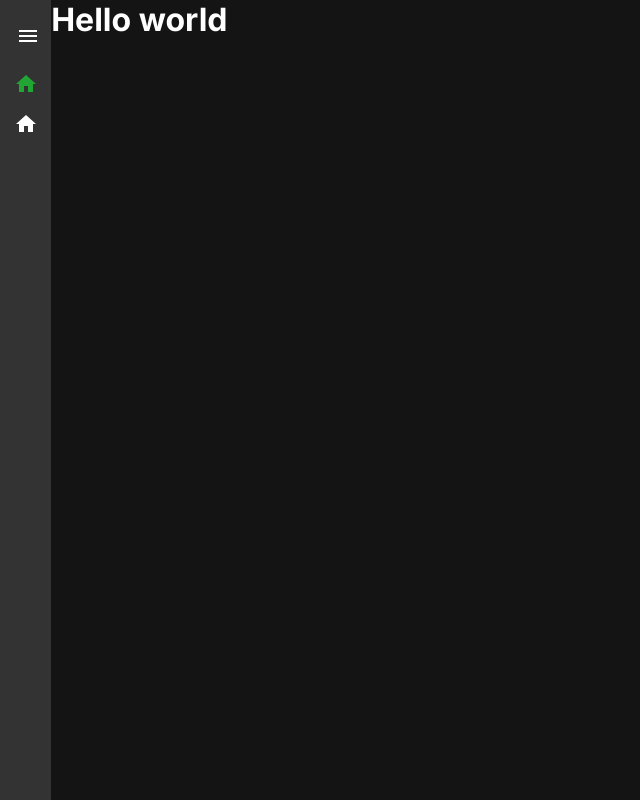
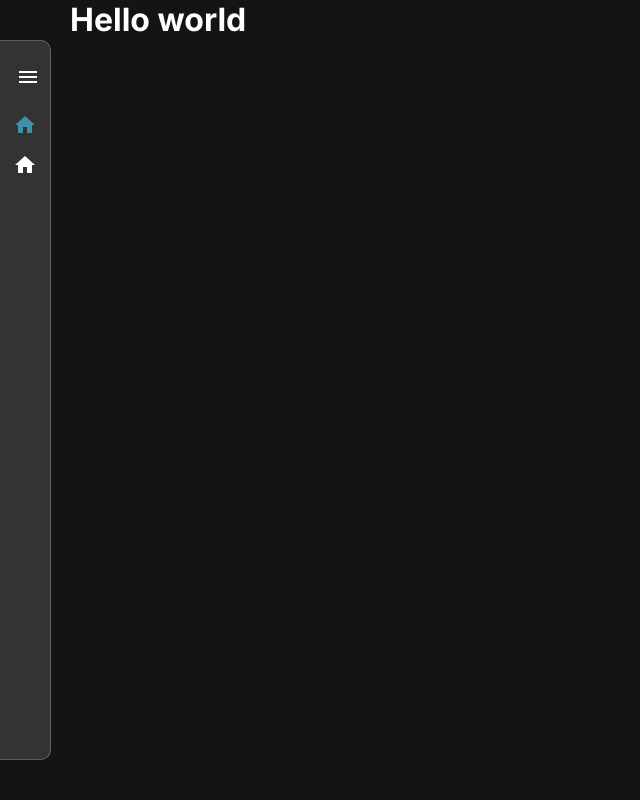
Before and after one commit to ohenriqueroos/notion-clone-material-ui, a React (Create React App) app: page / in a window 1280 px wide. Shown: the whole page, without its empty margins (0-640 px from the left). Built offline with nearby package versions, Linux system fonts and the light colour scheme.

Commit message:
feat: sidemenu

```diff
--- a/src/components/Menu/SideMenu.tsx
+++ b/src/components/Menu/SideMenu.tsx
@@ -10,7 +10,7 @@ interface ISideMenuProps {
 }
 
 const activeStyle = {
-  color: "#21A635",
+  color: "#3e92a7",
   textDecoration: "none",
   display: "flex",
   gap: 10,
@@ -37,7 +37,12 @@ const SideMenu = ({ isMenuOpen, toggleMenuHandler }: ISideMenuProps) => {
         backgroundColor: "#333333",
         color: "#fff",
         width: isMenuOpen ? "15%" : "4%",
-        height: "100vh",
+        height: "90vh",
+        position: "fixed",
+        top: "5vh",
+        borderRadius: "0px 10px 10px 0px",
+        border: "1px solid #606060",
+        borderLeft: "0px",
       }}
     >
       <Grid
--- a/src/pages/RootPage.tsx
+++ b/src/pages/RootPage.tsx
@@ -18,6 +18,7 @@ const RootPage = () => {
           backgroundColor: "#141414",
           minHeight: "100vh",
           width: "100%",
+          paddingLeft: isMenuOpen ? 240 : 70,
         }}
       >
         <Outlet />
```
